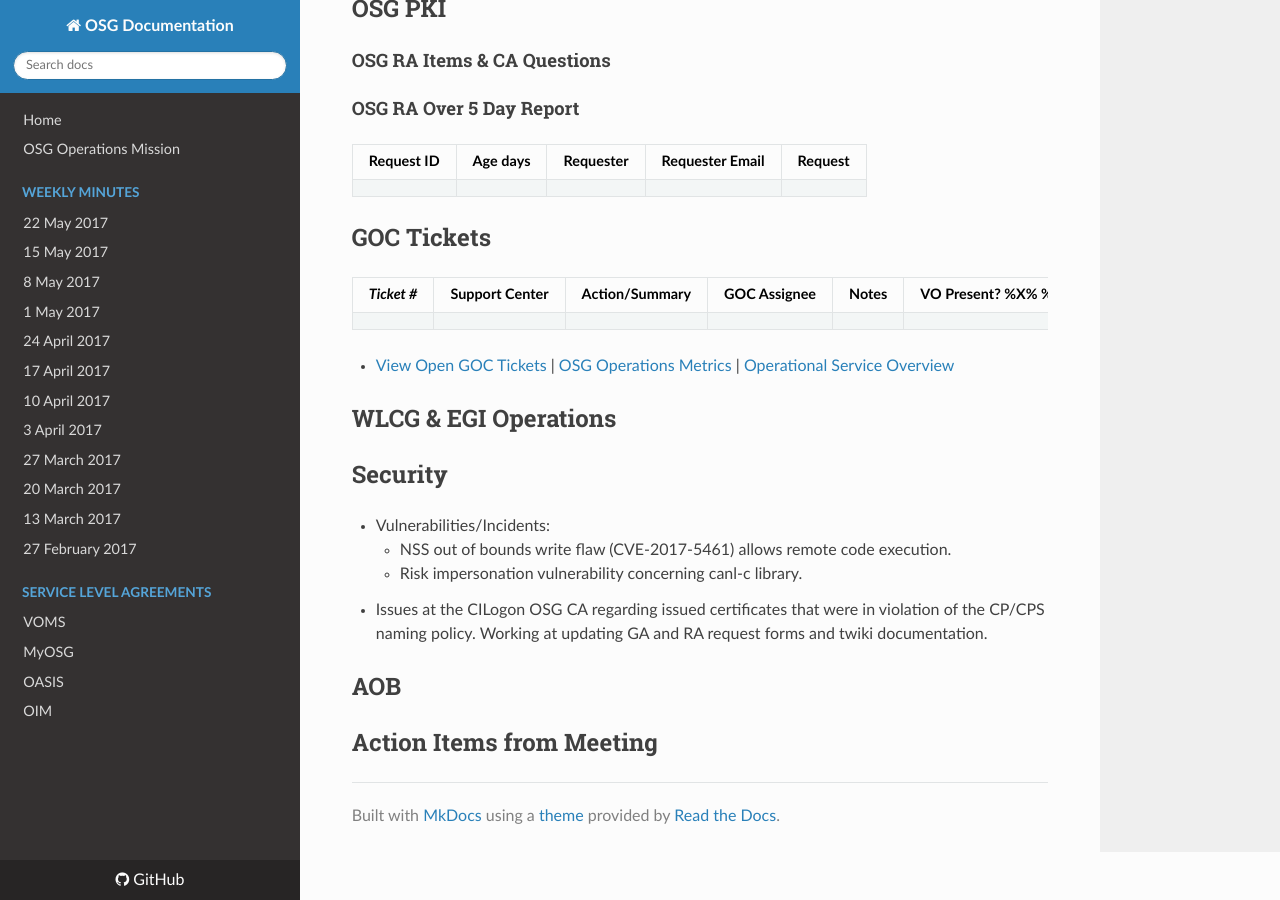
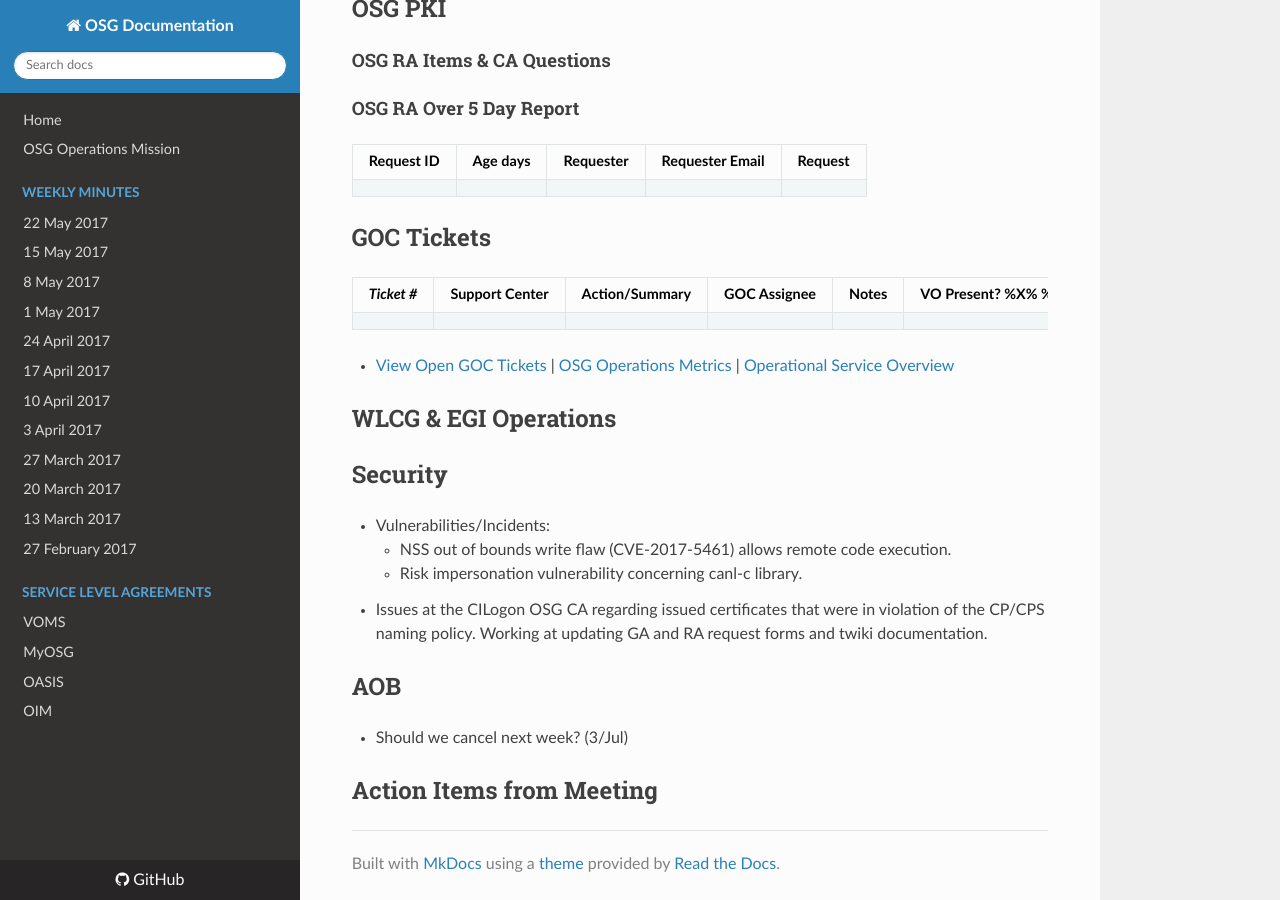
Before and after one commit to osg-htc/operations, an MkDocs documentation site: the page built from docs/WeeklyMinutes/26Jun2017.md, in a window 1280 px wide and 900 px high, scrolled down 2316 px. Built offline with MkDocs 1.6.1, drawn with Linux system fonts in a browser that asks for light colours; nearby versions of some CDN libraries; old or Windows-style settings are respelled for this version of MkDocs.

Commit message:
Update 26Jun2017.md

```diff
--- a/docs/WeeklyMinutes/26Jun2017.md
+++ b/docs/WeeklyMinutes/26Jun2017.md
@@ -5,6 +5,7 @@
    * Attending:
    * [GOC weekly calendar](http://www.google.com/calendar/embed?src=c1htpcfoe6btrtc7n3uddg8mvs%40group.calendar.google.com&ctz=America/New_York)
    * [Operations Slack Channel](https://opensciencegrid.slack.com/messages/C5GAYBGA0/)
+
 
 ## Operations Last Week
 #### Summaries and Reports
@@ -84,5 +85,6 @@
    * Issues at the CILogon OSG CA regarding issued certificates that were in violation of the CP/CPS naming policy. Working at updating GA and RA request forms and twiki documentation.
 
 ## AOB
+   * Should we cancel next week? (3/Jul)
 
 ## Action Items from Meeting
```
